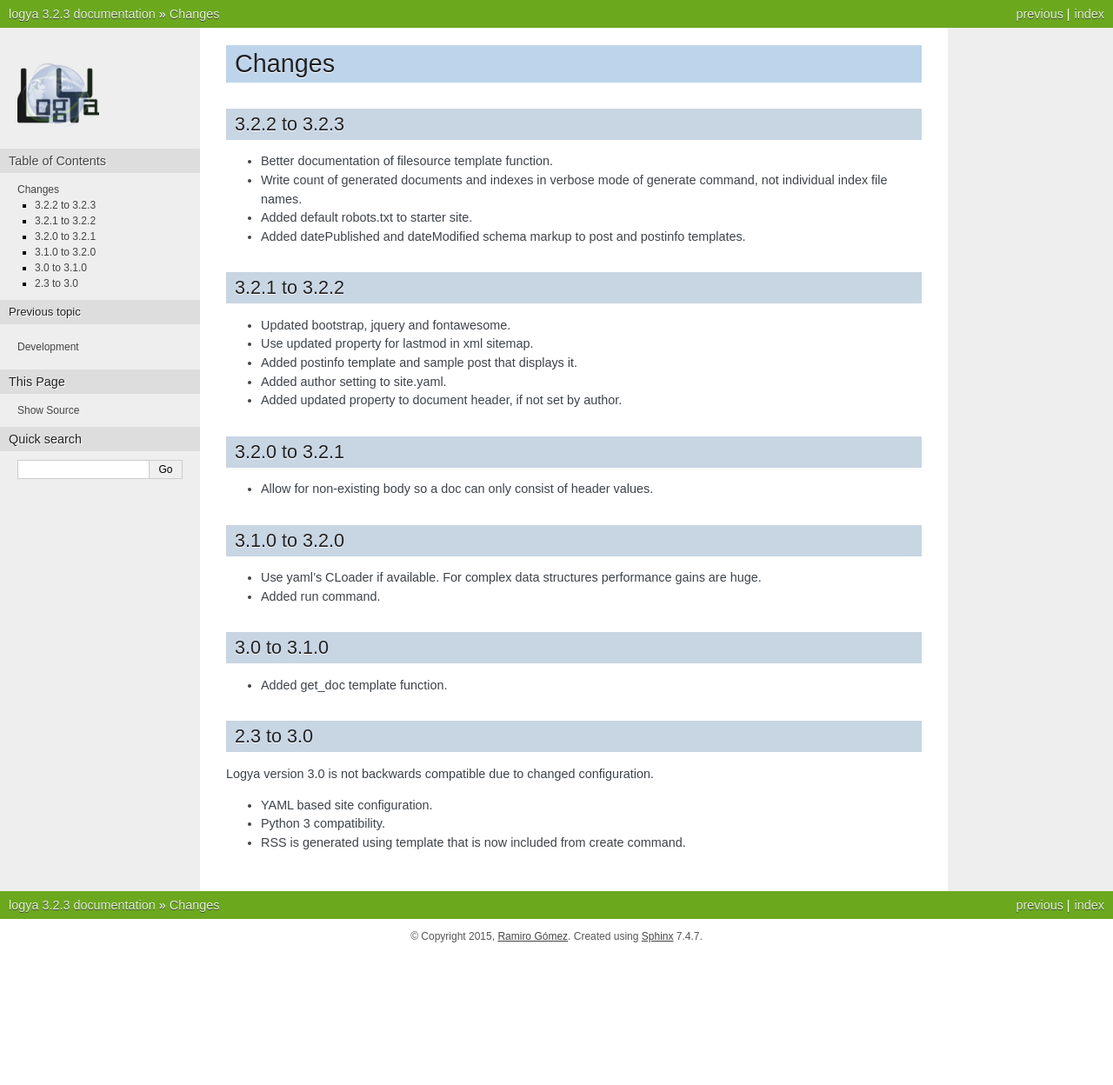
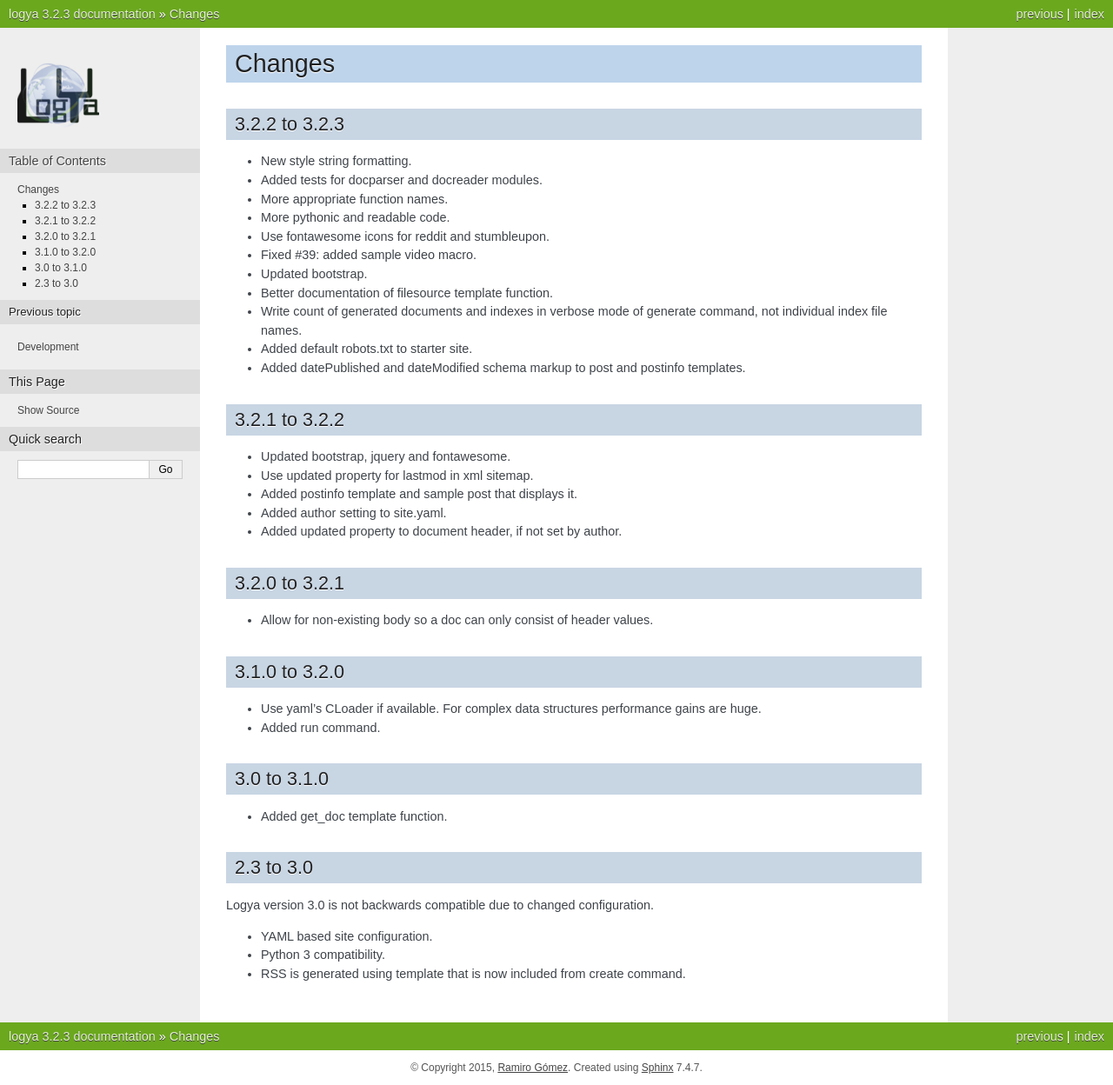
Before and after one commit to yaph/logya, a Sphinx documentation site: the page built from docs/changes.rst, in a window 1280 px wide. Shown: the whole page at 87% size. Built offline with Sphinx 7.4.7, drawn with Linux system fonts in a browser that asks for light colours; pages that are not in the unit, such as notebooks, are missing from menus; before the commit the page ends 1097 px from its top, so only the background shows below that.

Commit message:
document changes

```diff
--- a/docs/changes.rst
+++ b/docs/changes.rst
@@ -6,6 +6,13 @@ Changes
 3.2.2 to 3.2.3
 --------------
 
+* New style string formatting.
+* Added tests for docparser and docreader modules.
+* More appropriate function names.
+* More pythonic and readable code.
+* Use fontawesome icons for reddit and stumbleupon.
+* Fixed #39: added sample video macro.
+* Updated bootstrap.
 * Better documentation of filesource template function.
 * Write count of generated documents and indexes in verbose mode of generate command, not individual index file names.
 * Added default robots.txt to starter site.
```
